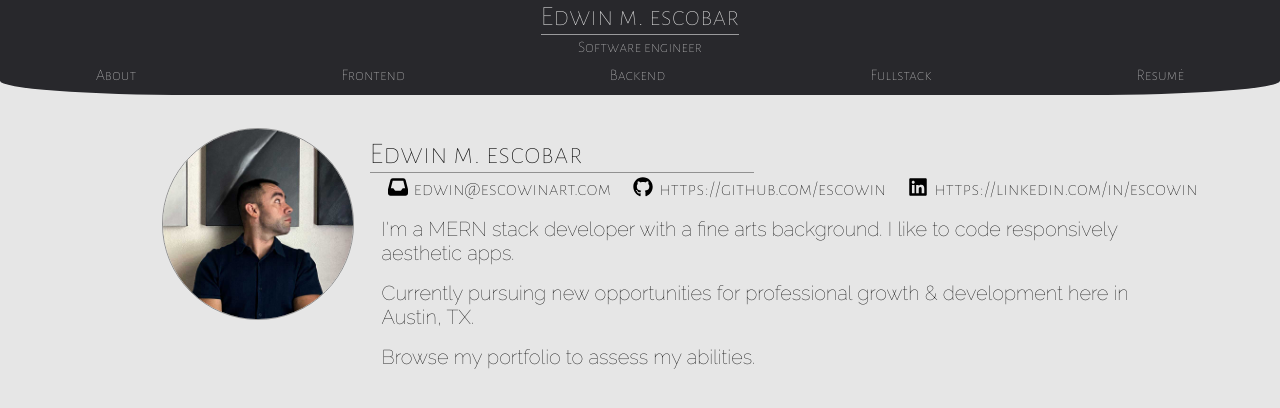
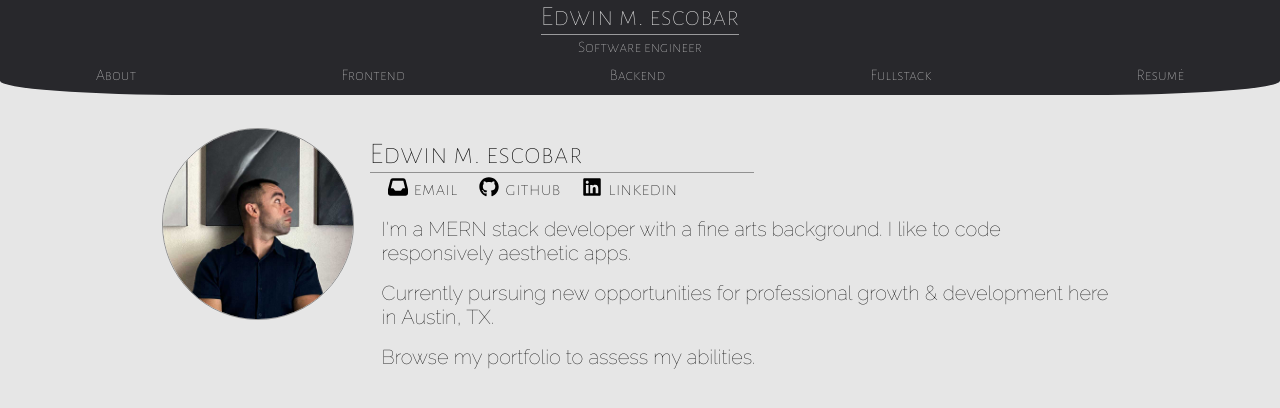
Before and after one commit to escowin/portfolio, a React (Create React App) app: page / in a window 1280 px wide. Shown: the top 408 px of the page. Built offline with nearby package versions, Linux system fonts and the light colour scheme; a web font is replaced by a local one.

Commit message:
used string methods to properly format the contact string to enhance text aesthetic

```diff
--- a/src/components/Contact/index.js
+++ b/src/components/Contact/index.js
@@ -19,7 +19,16 @@ function Contact() {
     const updatedContact = { ...contacts[i], icon: icons[iconIndex] };
     modifiedContacts.push(updatedContact);
   }
-  console.log(modifiedContacts);
+
+  function formatLink(string) {
+    if (string.includes("@")) {
+      // email strings are identified by the common '@' char
+      return "email"
+    } else {
+      // domain names are returned by seperating out the url string
+      return string.split('//')[1].split('.')[0]
+    }
+  }
 
   // mapping the array's objects reduces the need to write repeating code
   return (
@@ -31,7 +40,7 @@ function Contact() {
           onClick={() => window.open(contact.string, "_blank")}
         >
           <FontAwesomeIcon icon={contact.icon} />
-          <span> {contact.string}</span>
+          <span> {formatLink(contact.string)}</span>
         </li>
       ))}
     </ul>
```
